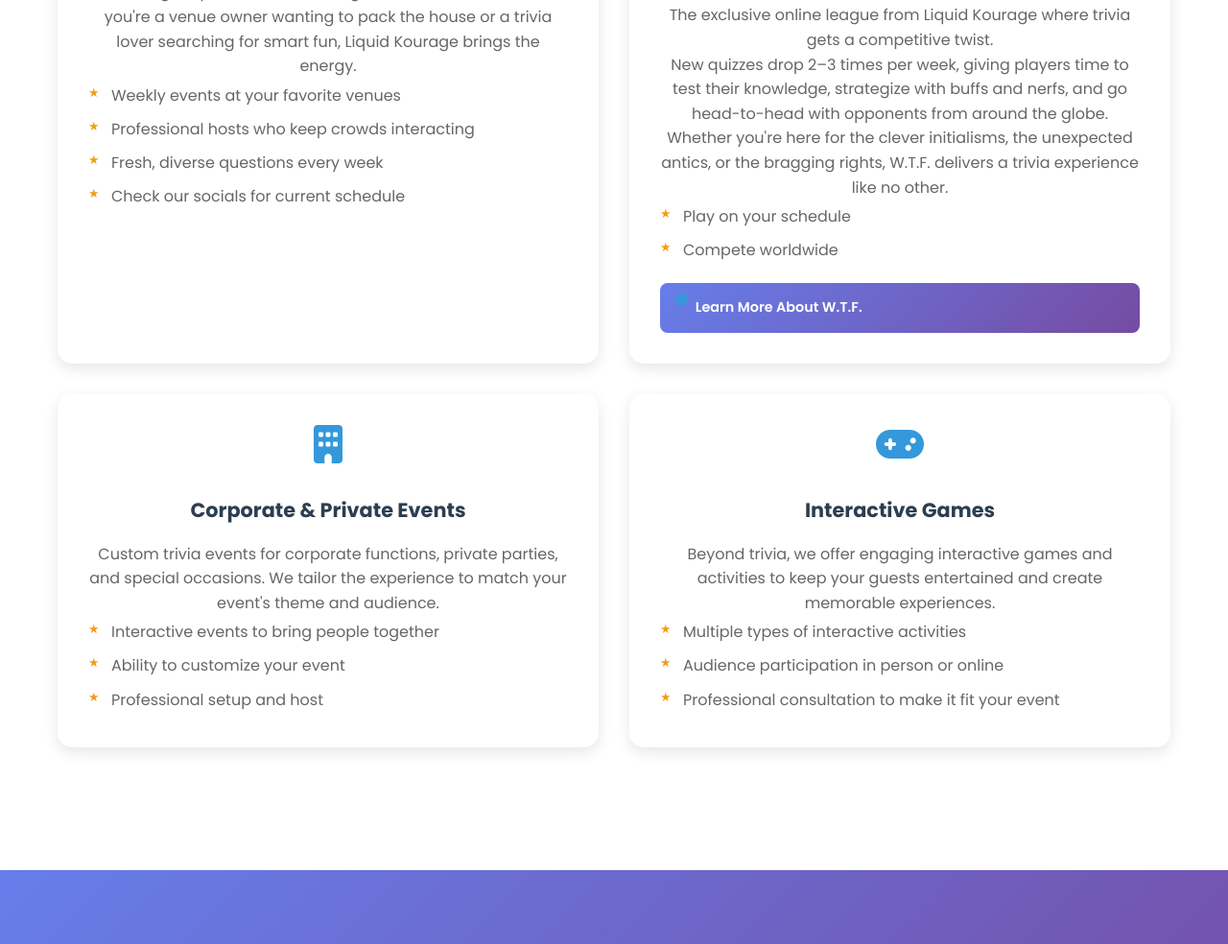
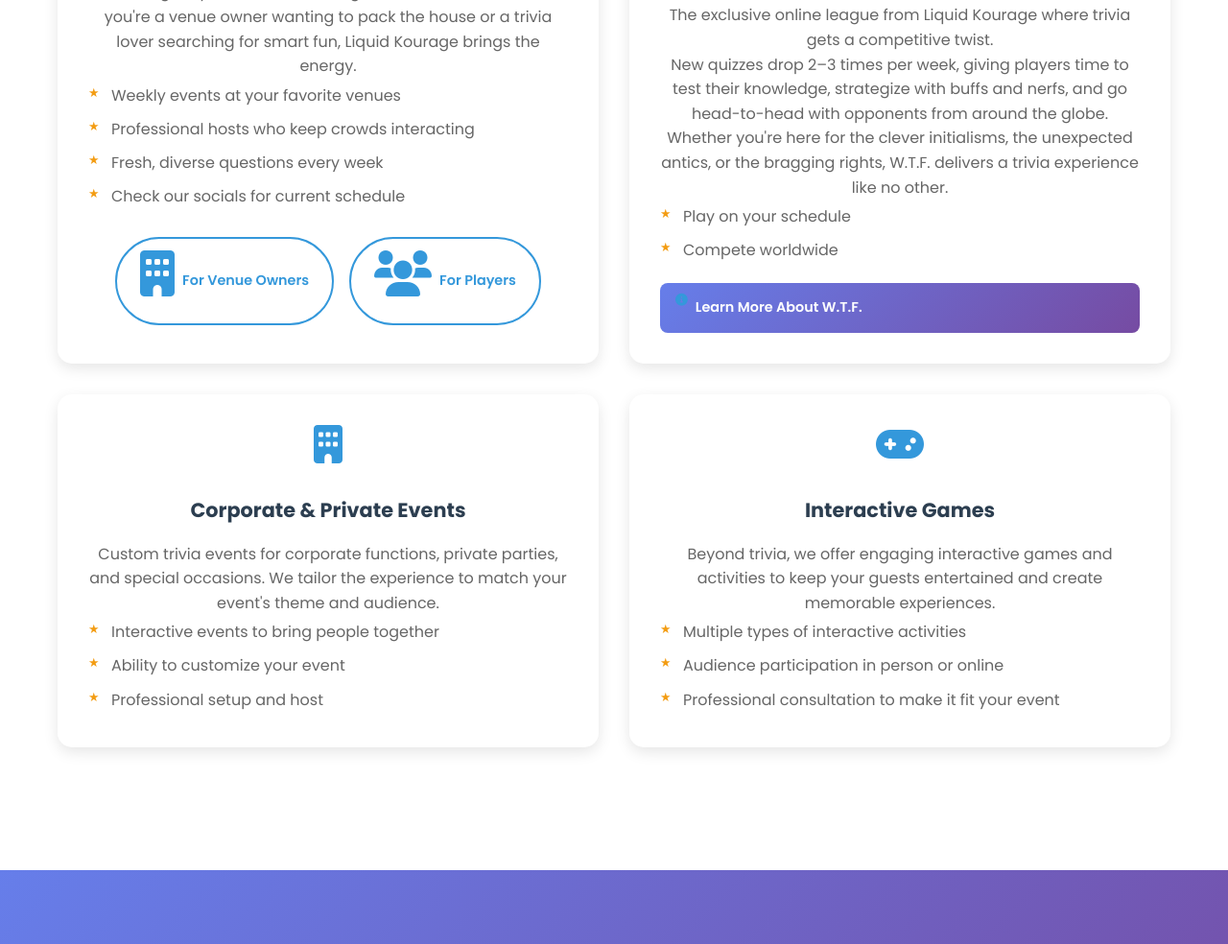
Before and after one commit to Liquidkourage/liquid-kourage-website, a website: page trivia.html in a window 1280 px wide. Shown: the part 1493-2477 px from the top of the page at 96% size. Drawn offline with Linux system fonts and the light colour scheme.

Commit message:
Add venue owners and players links to Weekly Trivia card

```diff
--- a/styles.css
+++ b/styles.css
@@ -1073,6 +1073,28 @@
     left: 0;
     color: #f39c12;
     font-size: 0.8rem;
+}
+
+.weekly-trivia-links {
+    display: flex;
+    gap: 1rem;
+    margin-top: 1.5rem;
+    flex-wrap: wrap;
+    justify-content: center;
+}
+
+.weekly-trivia-links .btn {
+    display: flex;
+    align-items: center;
+    gap: 0.5rem;
+    padding: 0.75rem 1.5rem;
+    font-size: 0.9rem;
+    transition: all 0.3s ease;
+}
+
+.weekly-trivia-links .btn:hover {
+    transform: translateY(-2px);
+    box-shadow: 0 8px 25px rgba(102, 126, 234, 0.3);
 }
 
 .process {
--- a/trivia.html
+++ b/trivia.html
@@ -87,6 +87,16 @@
                         <span>Professional hosts who keep crowds interacting</span>
                         <span>Fresh, diverse questions every week</span>
                         <span>Check our socials for current schedule</span>
+                    </div>
+                    <div class="weekly-trivia-links">
+                        <a href="venue-owners.html" class="btn btn-outline">
+                            <i class="fas fa-building"></i>
+                            For Venue Owners
+                        </a>
+                        <a href="players.html" class="btn btn-outline">
+                            <i class="fas fa-users"></i>
+                            For Players
+                        </a>
                     </div>
                 </div>
 
```
